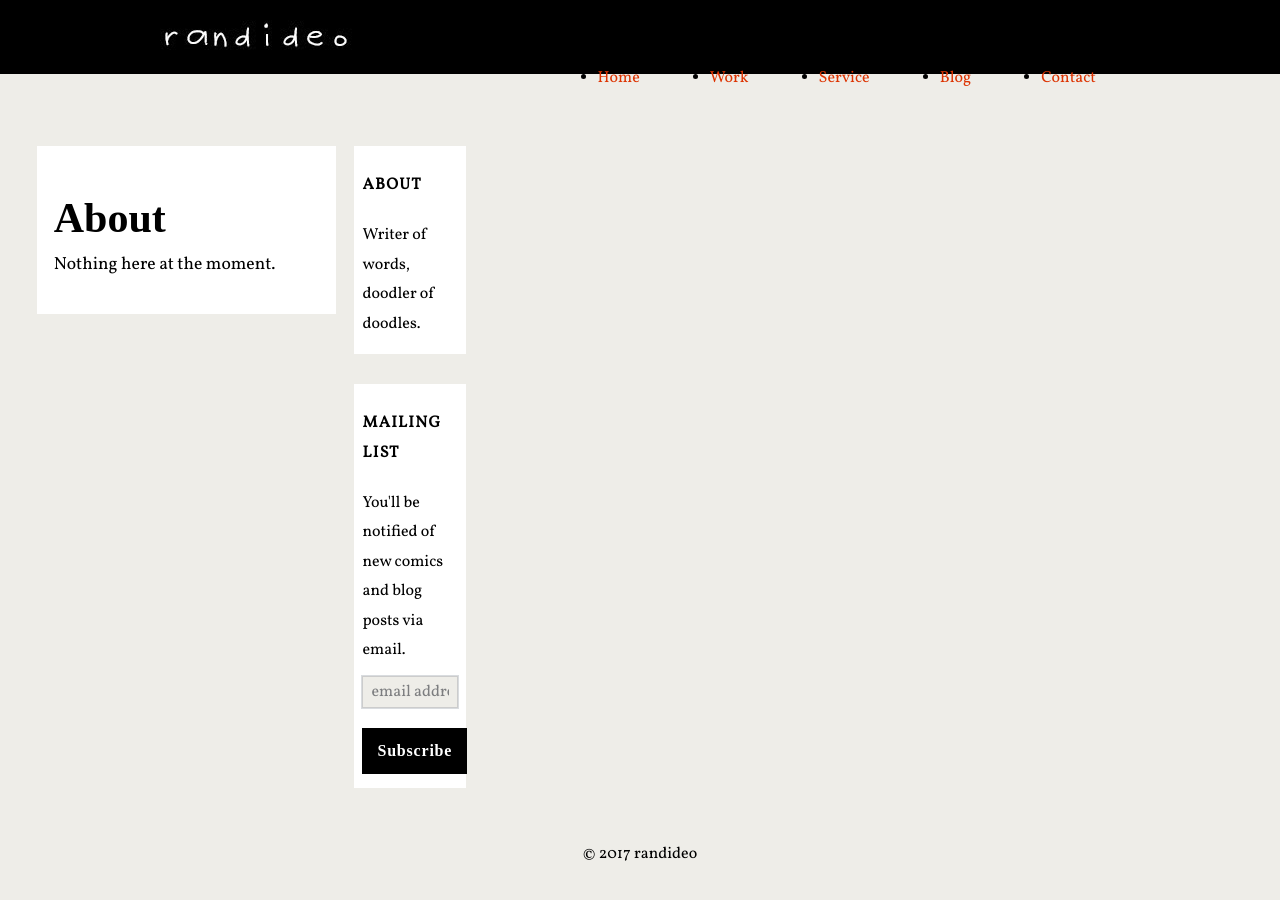
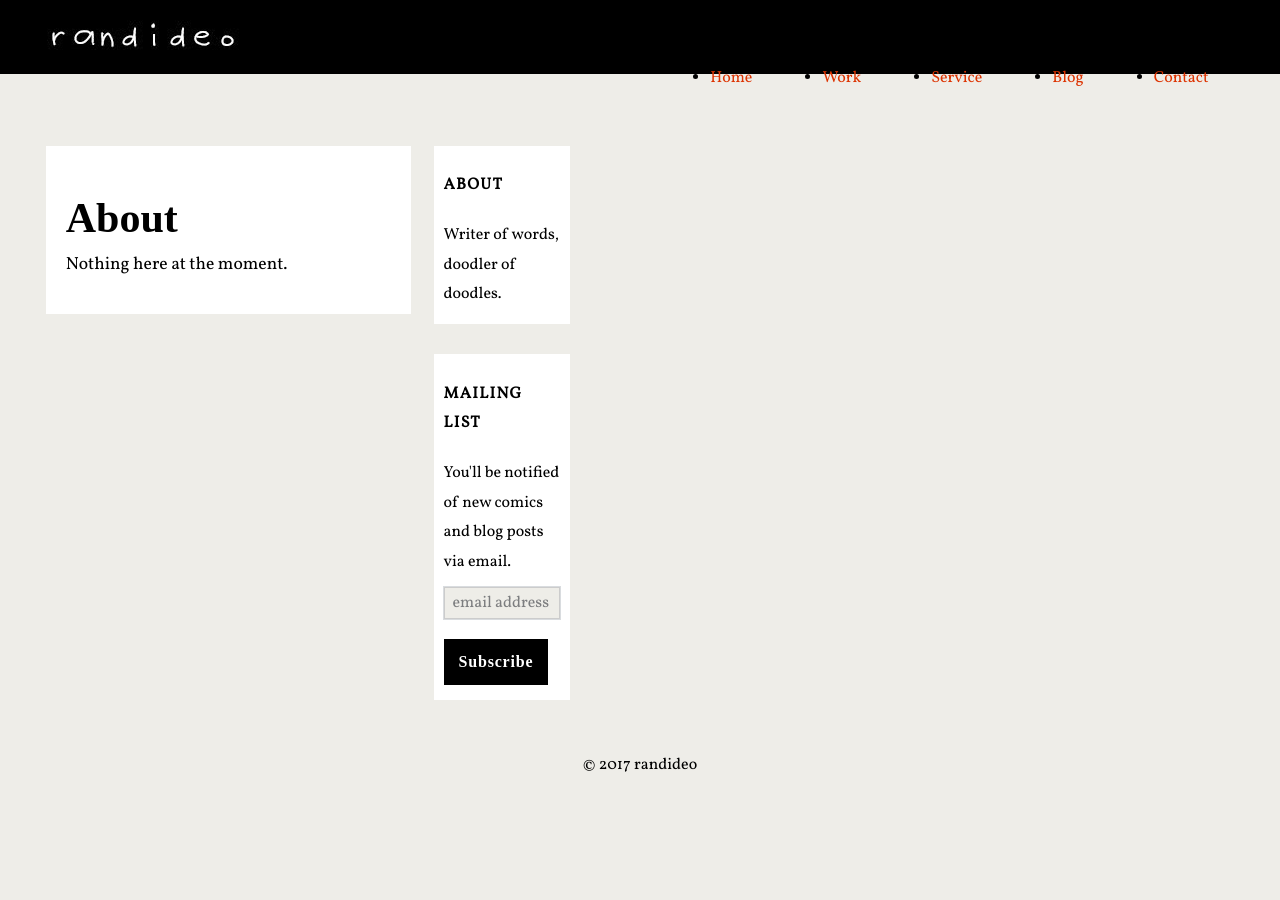
Before and after one commit to randideo/randideo.github.io, a Jekyll site: the page built from about.html, in a window 1280 px wide. Built offline with Jekyll 4.4.1, drawn with Linux system fonts in a browser that asks for light colours; nearby versions of some CDN libraries; some web fonts are replaced; comment, search, counter and statistics services are not loaded.

Commit message:
Update header.html

```diff
--- a/_includes/header.html
+++ b/_includes/header.html
@@ -30,15 +30,11 @@ header {
 	background: #000000;
     height: 4.6em;
     padding: 1.25em 3.703% 0;
+	position: relative;
 
 }
 
-.inner {
-	  max-width: 1000px;
-	  margin: 0 auto;
-	  padding: 0px 20px;
-	  position: relative;
-}
+
 
 .logo {
 	  text-decoration: none;
```
